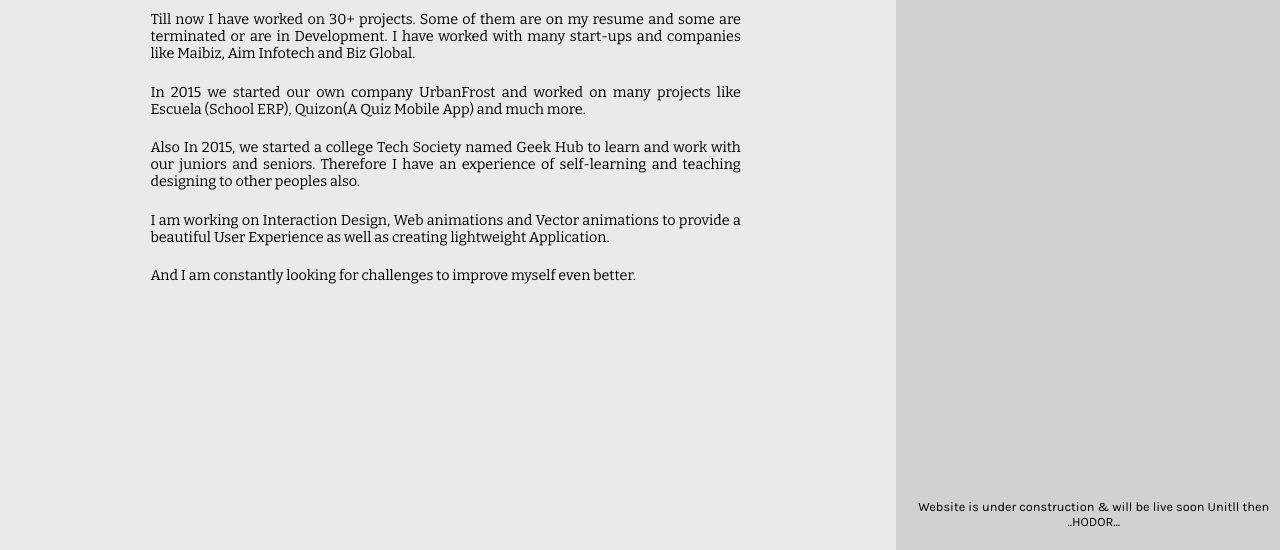
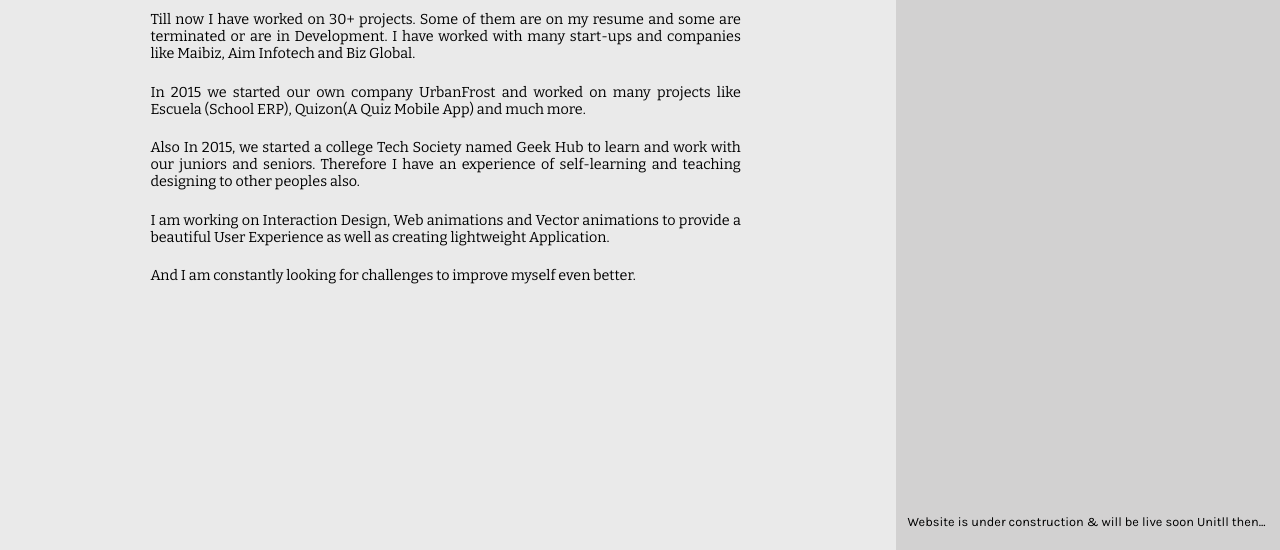
Before and after one commit to manitesharma/Pydroid-Website, a plain HTML site: page index.html in a window 1280 px wide. Shown: the part 250-800 px from the top of the page. Drawn offline with nearby package versions, Linux system fonts and the light colour scheme.

Commit message:
fixes #1 changed content

```diff
--- a/index.html
+++ b/index.html
@@ -34,7 +34,7 @@ I have worked with many start-ups and companies like Maibiz, Aim Infotech and Bi
     	<a class="social-ico" href="https://www.linkedin.com/in/manishanker-sharma-40370088/"><img class="s-img" alt="facebook link of manishanker sharma" src="img/link.svg"/></a>
     	<a class="social-ico resume" href="manishankersharmaresuma.pdf">Download Resume</a>
     </div>
-    <p class="live">Website is under construction & will be live soon Unitll then ..HODOR...</p>
+    <p class="live">Website is under construction & will be live soon Unitll then...</p>
 
     </div>
     </div>
```
